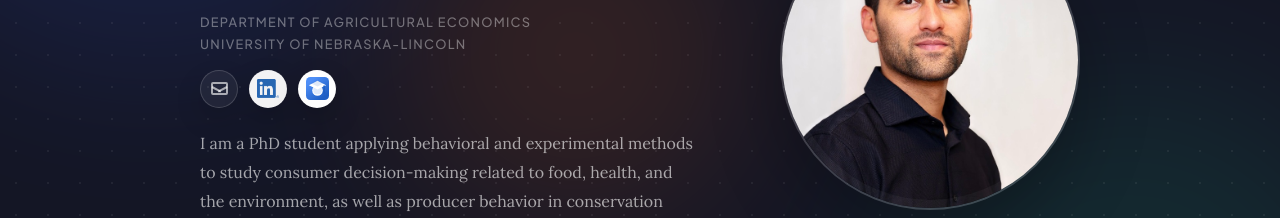
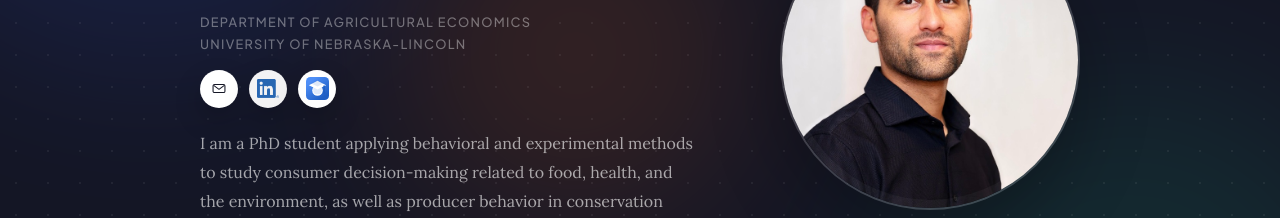
Before and after one commit to sushilcs9/CV_SCS, a plain HTML site: page index.html in a window 1280 px wide. Shown: the part 377-595 px from the top of the page. Drawn offline with Linux system fonts and the light colour scheme.

Commit message:
Replace CSS-drawn email icon with vector SVG envelope
Match the email button to the LinkedIn and Scholar badges: solid white
circle with a crisp SVG envelope in ink, instead of a translucent circle
with a pseudo-element envelope.

Co-Authored-By: Claude Opus 5 <noreply@anthropic.com>
Claude-Session: https://claude.ai/code/session_018ossVGaCepLTir4dJkbBRi

```diff
--- a/index.html
+++ b/index.html
@@ -62,7 +62,10 @@
 
           <div class="hero-contact">
             <a class="email-link" href="mailto:ssapkota3@nebraska.edu" aria-label="Email Sushil C Sapkota">
-              <span class="email-icon" aria-hidden="true"></span>
+              <svg class="email-icon" viewBox="0 0 24 24" fill="none" aria-hidden="true">
+                <rect x="2.5" y="5.5" width="19" height="13" rx="2.3" stroke="currentColor" stroke-width="1.7"/>
+                <path d="M4 7.5l8 5.8 8-5.8" stroke="currentColor" stroke-width="1.7" stroke-linecap="round" stroke-linejoin="round"/>
+              </svg>
             </a>
             <a
               class="linkedin-link"
--- a/styles2.css
+++ b/styles2.css
@@ -380,48 +380,22 @@ a:hover { opacity: 0.7; }
   width: 38px;
   height: 38px;
   flex: 0 0 auto;
-  background: rgba(255,255,255,0.06);
-  border: 1.5px solid rgba(255,255,255,0.16);
+  background: var(--white);
   border-radius: 50%;
-  box-shadow: 0 12px 28px rgba(0,0,0,0.14);
-  transition: background 0.2s ease, border-color 0.2s ease, transform 0.2s ease, opacity 0.2s ease;
+  box-shadow: 0 12px 28px rgba(0,0,0,0.2);
+  transition: transform 0.2s ease, box-shadow 0.2s ease, opacity 0.2s ease;
 }
 
 .hero-contact .email-link:hover {
-  background: rgba(255,255,255,0.1);
-  border-color: rgba(255,255,255,0.34);
   opacity: 1;
   transform: translateY(-2px);
+  box-shadow: 0 18px 36px rgba(0,0,0,0.28);
 }
 
 .email-icon {
-  position: relative;
-  width: 17px;
-  height: 13px;
-  border: 2px solid rgba(255,255,255,0.62);
-  border-radius: 2px;
-}
-
-.email-icon::before,
-.email-icon::after {
-  content: '';
-  position: absolute;
-  top: 2px;
-  width: 10px;
-  height: 2px;
-  background: rgba(255,255,255,0.62);
-}
-
-.email-icon::before {
-  left: -1px;
-  transform: rotate(28deg);
-  transform-origin: left center;
-}
-
-.email-icon::after {
-  right: -1px;
-  transform: rotate(-28deg);
-  transform-origin: right center;
+  width: 20px;
+  height: 15px;
+  color: var(--ink);
 }
 
 .linkedin-link,
```
